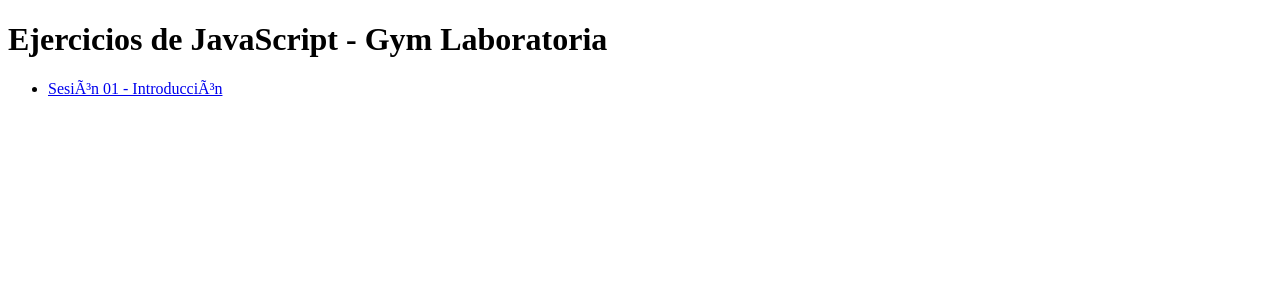
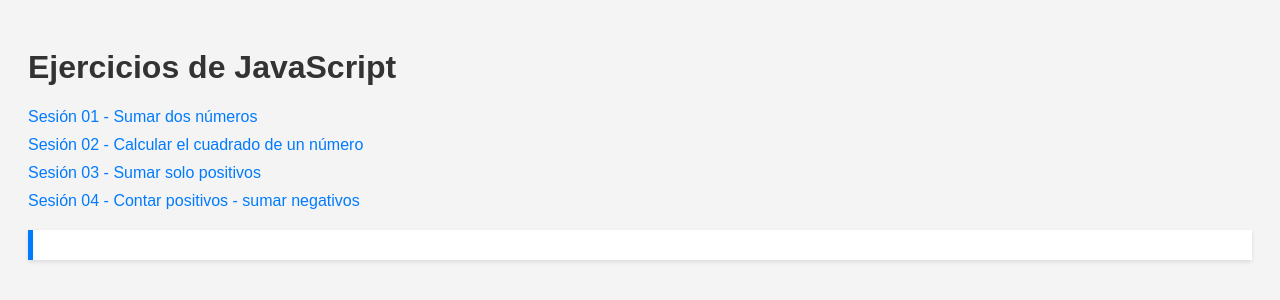
Before and after one commit to tamaracontreras/Gym_Js, a plain HTML site: page index.html in a window 1280 px wide. Drawn offline with Linux system fonts and the light colour scheme.

Commit message:
ejercicos básicos de js

```diff
--- /dev/null
+++ b/index.css
@@ -0,0 +1,47 @@
+body {
+  font-family: Arial, sans-serif;
+  padding: 20px;
+  background-color: #f4f4f4;
+}
+
+h1 {
+  color: #333;
+}
+
+ul {
+  list-style: none;
+  padding: 0;
+}
+
+li {
+  margin: 10px 0;
+}
+
+a {
+  color: #007bff;
+  cursor: pointer;
+  text-decoration: none;
+}
+
+a:hover {
+  text-decoration: underline;
+}
+
+.card {
+  background: white;
+  padding: 15px;
+  margin-top: 20px;
+  border-left: 5px solid #007bff;
+  box-shadow: 0 2px 4px rgba(0,0,0,0.1);
+}
+
+pre {
+  background: #eee;
+  padding: 10px;
+  overflow-x: auto;
+}
+
+.resultado {
+  color: green;
+  font-weight: bold;
+}
--- a/index.html
+++ b/index.html
@@ -1,14 +1,178 @@
 <!DOCTYPE html>
-<html lang=\"es\">
+<html lang="es">
   <head>
-  <meta charset=\"UTF-8\" />
-  <title>Gym JS - Índice de ejercicios</title>
+    <meta charset="UTF-8" />
+    <title>Ejercicios JavaScript - Laboratoria</title>
+    <link rel="stylesheet" href="index.css" />
   </head>
+
   <body>
-  <h1>Ejercicios de JavaScript - Gym Laboratoria</h1>
+    <h1>Ejercicios de JavaScript</h1>
+    <!-- Lista con enlaces -->
+    <!-- cuando el usuario haga clic en uno de estos enlaces, se muestre el ejercicio correspondiente. -->
     <ul>
-    <li><a href="./sesiones/01-intro/demo.html" target=\"_blank\">Sesión 01 - Introducción</a></li>
-    <!-- Aquí agregarás más enlaces -->
+      <li>
+        <a href="#" onclick="mostrarEjercicio(1)"
+          >Sesión 01 - Sumar dos números</a
+        >
+      </li>
+      <li>
+        <a href="#" onclick="mostrarEjercicio(2)"
+          >Sesión 02 - Calcular el cuadrado de un número</a
+        >
+      </li>
+      <li>
+        <a href="#" onclick="mostrarEjercicio(3)"
+          >Sesión 03 - Sumar solo positivos</a
+        >
+      </li>
+
+      <li>
+        <a href="#" onclick="mostrarEjercicio(4)"
+          >Sesión 04 - Contar positivos - sumar negativos</a
+        >
+      </li>
     </ul>
+    <!-- contenedor vacío donde se mostrará el contenido dinámico de cada ejercicio. -->
+    <div id="contenido" class="card"></div>
+
+    <!-- El script (todo lo que hace funcionar la lógica) -->
+    <script>
+      function sumar(a, b) {
+        return a + b;
+      }
+
+      function cuadrado(n) {
+        return n * n;
+      }
+
+      function sumarSoloPositivos(arr) {
+        let suma = 0;
+        for (let i = 0; i < arr.length; i++) {
+          if (arr[i] > 0) {
+            suma += arr[i];
+          }
+        }
+        return suma;
+      }
+      function countPositivesSumNegatives(input) {
+        // 1. Revisar si no me mandaron nada
+        if (!input || input.length === 0) {
+          return [];
+        }
+
+        // 2. Crear mis contadores
+        let positivo = 0;
+        let sumanegativo = 0;
+
+        // 3. Recorrer todos los números uno por uno
+        for (let i = 0; i < input.length; i++) {
+          if (input[i] > 0) {
+            positivo++; // si es positivo, sumo al contador
+          } else if (input[i] < 0) {
+            sumanegativo += input[i]; // si es negativo, lo sumo
+          }
+        }
+
+        // 4. Devuelvo los resultados
+        return [positivo, sumanegativo];
+      }
+
+      //  Función para mostrar los ejercicios dinámicamente
+      //  Recibe un número como parámetro y muestra el ejercicio correspondiente.
+      //  Cambia el contenido del contenedor con el id "contenido" según el ejercicio seleccionado.
+      //  Genera un bloque de HTML con la explicación y el resultado.
+      function mostrarEjercicio(numero) {
+        const contenedor = document.getElementById("contenido");
+
+        if (numero === 1) {
+          const resultado = sumar(3, 4);
+          contenedor.innerHTML = `
+                      <h2>Sesión 01 - Sumar dos números</h2>
+                      <p><strong>Descripción:</strong> Crear una función que reciba dos números y devuelva su suma.</p>
+                      <pre>
+            function sumar(a, b) {
+              return a + b;
+            }
+                      </pre>
+                      <p><strong>Resultado de sumar(3, 4):</strong> <span class="resultado">${resultado}</span></p>
+                    `;
+        }
+
+        if (numero === 2) {
+          const resultado = cuadrado(5);
+          contenedor.innerHTML = `
+                      <h2>Sesión 02 - Calcular el cuadrado de un número</h2>
+                      <p><strong>Descripción:</strong> Crear una función que reciba un número y devuelva su cuadrado.</p>
+                      <pre>
+            function cuadrado(n) {
+              return n * n;
+            }
+                      </pre>
+                      <p><strong>Resultado de cuadrado(5):</strong> <span class="resultado">${resultado}</span></p>
+                    `;
+        }
+
+        if (numero === 3) {
+          const numeros = [1, -4, 7, 12];
+          const resultado = sumarSoloPositivos(numeros);
+          contenedor.innerHTML = `
+                      <h2>Sesión 03 - Sumar sólo positivos </h2>
+                      <p><strong>Descripción:</strong> Crear una funcion que sólo sume los números positivos de este array [1, -4, 7, 12]</p>
+                      <pre>
+            function sumarSoloPositivos(arr) {
+            let suma = 0;
+            for (let i = 0; i < arr.length; i++) {
+            if (arr[i] > 0) {
+            suma += arr[i];
+            }
+          }
+              return suma;
+            }
+          </pre>
+          <p><strong>Resultado:</strong> <span class="resultado">${resultado}</span></p>
+        `;
+        }
+
+        if (numero === 4) {
+          const input = [
+            1, 2, 3, 4, 5, 6, 7, 8, 9, 10, -11, -12, -13, -14, -15,
+          ];
+          const resultado = countPositivesSumNegatives(input);
+          contenedor.innerHTML = `
+                      <h2>Sesión 04 - Contar positivos- sumar negativos </h2>
+                      <p><strong>Descripción:</strong> Dada una matriz de números enteros.
+                      Devuelve una matriz, donde el primer elemento es el recuento de números positivos y el segundo elemento es la suma de números negativos. 0 no es ni positivo ni negativo.
+                      Si la entrada es una matriz vacía o es nula, devuelve una matriz vacía.</p>
+                      <pre>
+            function countPositivesSumNegatives(input) {
+         // 1. Revisar si no me mandaron nada
+            if (!input || input.length === 0) {
+            return [];
+          }
+
+          // 2. Crear mis contadores
+          let positivo = 0;
+          let sumanegativo = 0;
+
+          // 3. Recorrer todos los números uno por uno
+          for (let i = 0; i < input.length; i++) {
+            if (input[i] > 0) {
+              positivo++; // si es positivo, sumo al contador
+            } else if (input[i] < 0) {
+              sumanegativo += input[i]; // si es negativo, lo sumo
+            }
+          }
+
+          // 4. Devuelvo los resultados
+          return [positivo, sumanegativo];
+        }
+
+          </pre>
+          <p><strong>Resultado:</strong> <span class="resultado">${resultado}</span></p>
+        `;
+        }
+      }
+    </script>
   </body>
 </html>
--- a/sesiones/01-intro/solucion.js
+++ /dev/null
@@ -1,6 +0,0 @@
-function sumar(a, b) {
-  return a + b;
-}
-
-// Para probar en consola:
-console.log(sumar(3, 4)); // 7
```
Also changed, not shown: sesiones/01-intro/demo.html (deleted, +0 -17 lines), 1 other file. Lines whose indentation alone changed are shown as unchanged.
